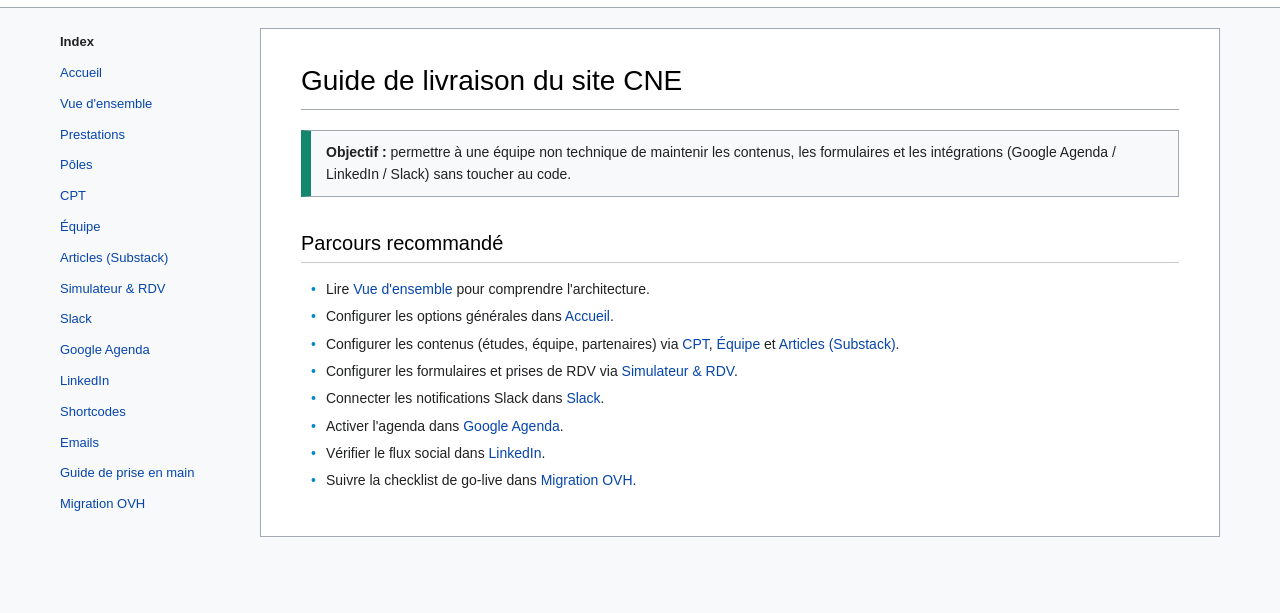
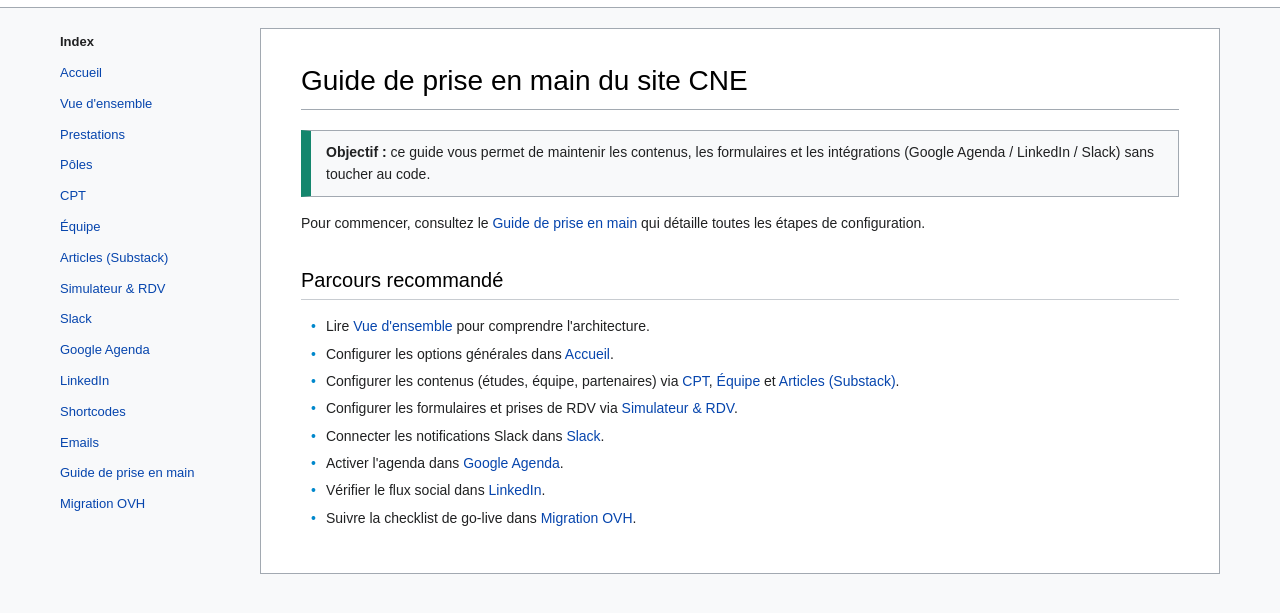
Before and after one commit to promaaa/wiki-cne, a plain HTML site: page index.html in a window 1280 px wide. Shown: the part 41-654 px from the top of the page. Drawn offline with Linux system fonts and the light colour scheme; a web font is replaced by a local one.

Commit message:
Add cross-page navigation links for better user flow

```diff
--- a/index.html
+++ b/index.html
@@ -34,11 +34,11 @@
 			</div></nav>
 
 			<section class="card">
-				<h1>Guide de livraison du site CNE</h1>
+				<h1>Guide de prise en main du site CNE</h1>
 
-				<div class="ok"><strong>Objectif :</strong> permettre à une équipe non technique de maintenir les
-					contenus, les formulaires et les intégrations (Google Agenda / LinkedIn / Slack) sans toucher au
-					code.</div>
+				<div class="ok"><strong>Objectif :</strong> ce guide vous permet de maintenir les contenus, les formulaires et les intégrations (Google Agenda / LinkedIn / Slack) sans toucher au code.</div>
+
+				<p>Pour commencer, consultez le <a href="prise-en-main.html">Guide de prise en main</a> qui détaille toutes les étapes de configuration.</p>
 
 				<h2>Parcours recommandé</h2>
 				<ol class="checklist">
```
Also changed, not shown: accueil.html (+2 -1 lines), prise-en-main.html (+1 -1 lines), vue-ensemble.html (+1 -0 lines).
